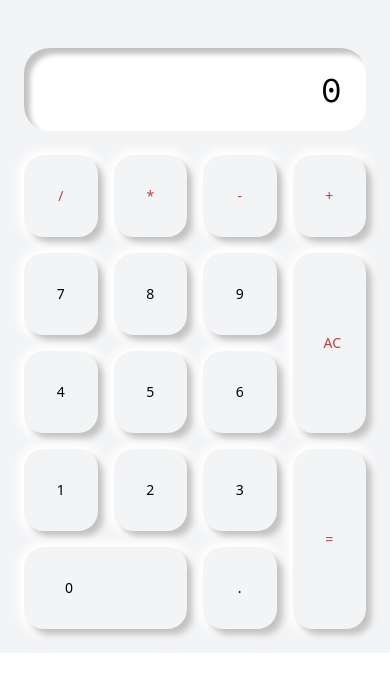
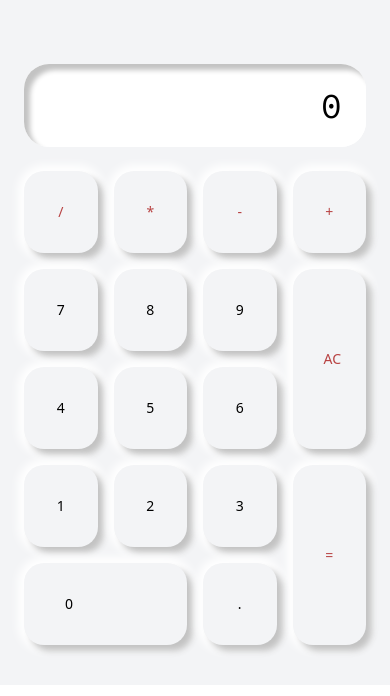
Before and after one commit to mccarthykp/NeuCalc, a React (Vite) app: page / in a window 390 px wide. Shown: the top 696 px of the page. Built offline with nearby package versions, Linux system fonts and the light colour scheme.

Commit message:
responsiveness

```diff
--- a/src/components/Calculator.tsx
+++ b/src/components/Calculator.tsx
@@ -104,7 +104,7 @@ const Calculator: React.FC = () => {
   };
 
   return (
-    <div className="bg-gray-100 m-auto md:inline-block md:absolute md:top-1/2 md:left-1/2 md:transform md:-translate-x-1/2 md:-translate-y-1/2 w-[425px] md:w-[500px] md:shadow-[8px_8px_8px_rgb(195,195,195),0_0_8px_8px_white] md:rounded-[40px] p-6 select-none"
+    <div className="bg-gray-100 m-auto md:inline-block md:absolute md:top-1/2 md:left-1/2 md:transform md:-translate-x-1/2 md:-translate-y-1/2 w-[425px] md:w-[500px] md:shadow-[8px_8px_8px_rgb(195,195,195),0_0_8px_8px_white] md:rounded-[40px] py-10 px-6 select-none"
     >
       <input
         value={screenValue}
```
